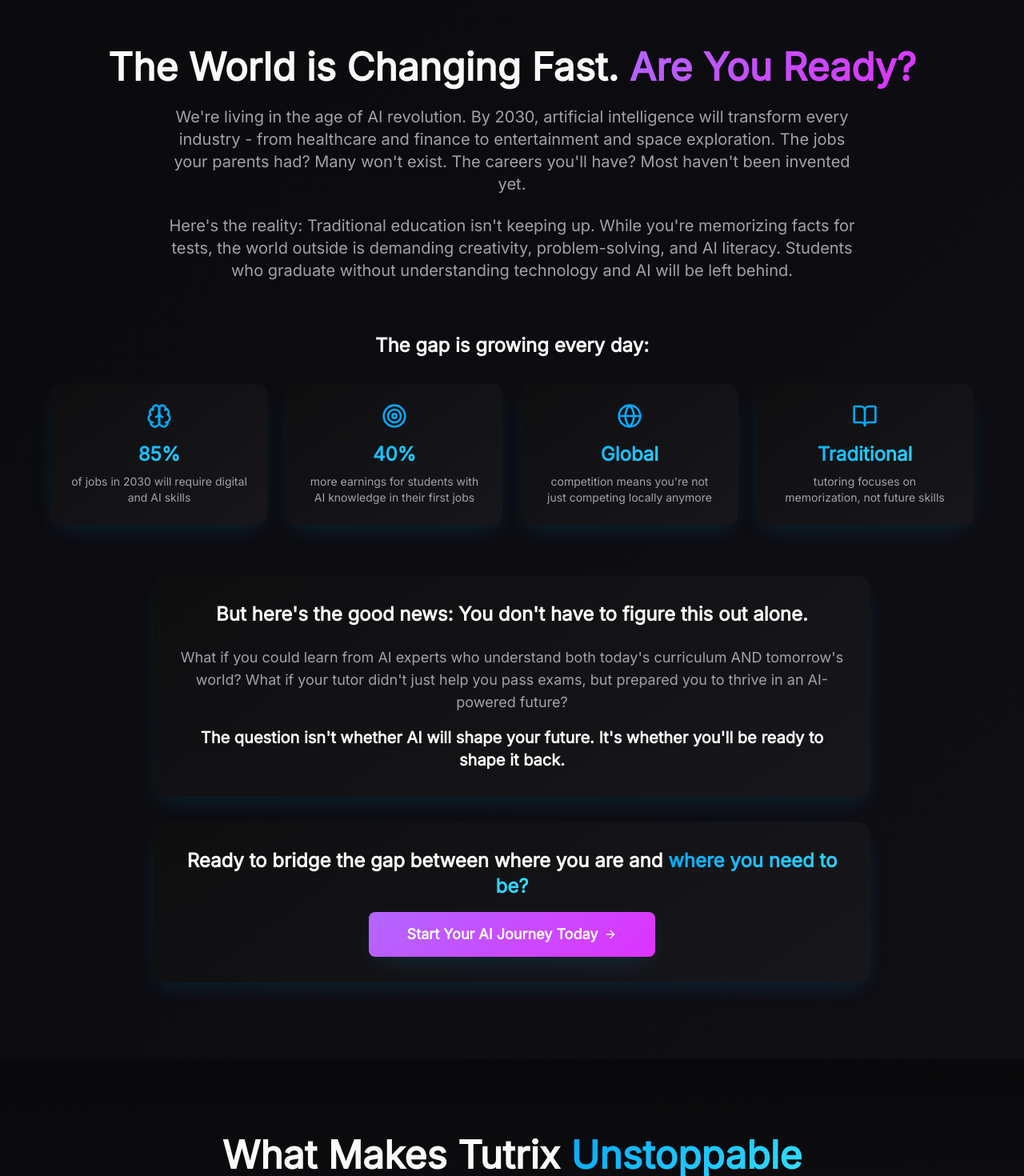
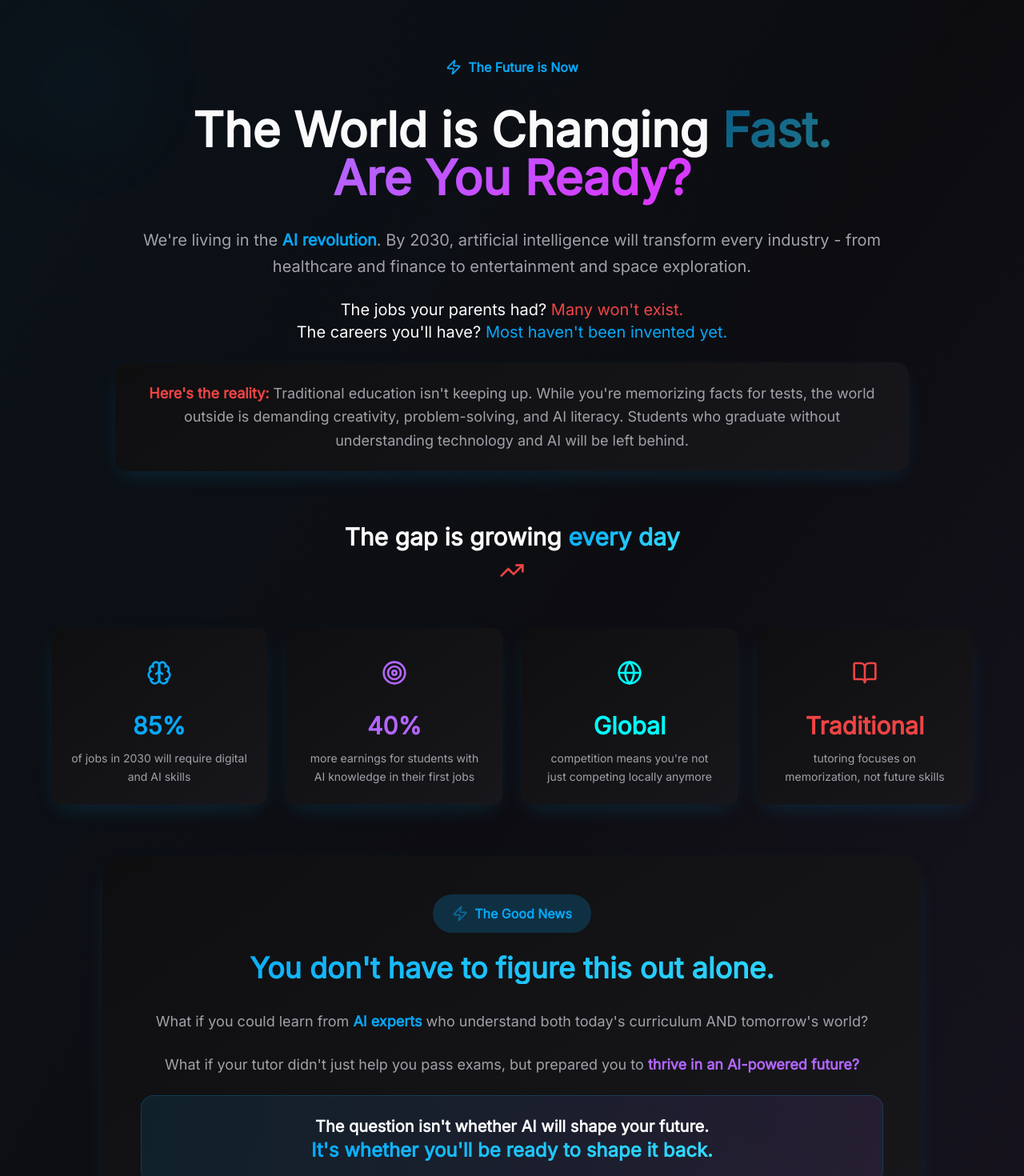
Before and after one commit to tutrixacademy-debug/tutrix-ai-superpowers, a React (Vite) app: page / in a window 1280 px wide. Shown: the part 900-2370 px from the top of the page at 80% size. Built offline with nearby package versions, Linux system fonts and the light colour scheme.

Commit message:
Refactor second page

```diff
--- a/src/components/ProblemSolution.tsx
+++ b/src/components/ProblemSolution.tsx
@@ -1,86 +1,141 @@
 import { Button } from "@/components/ui/button";
-import { ArrowRight, Brain, Target, Globe, BookOpen } from "lucide-react";
+import { ArrowRight, Brain, Target, Globe, BookOpen, Zap, TrendingUp } from "lucide-react";
 
 const ProblemSolution = () => {
   return (
-    <section className="py-12 sm:py-16 lg:py-24 relative">
-      <div className="container mx-auto px-4 sm:px-6">
+    <section className="py-12 sm:py-16 lg:py-24 relative overflow-hidden">
+      {/* Background Elements */}
+      <div className="absolute inset-0 bg-gradient-to-br from-primary/5 via-transparent to-secondary/5"></div>
+      <div className="absolute top-20 left-10 w-32 h-32 bg-primary/10 rounded-full blur-3xl animate-pulse"></div>
+      <div className="absolute bottom-20 right-10 w-48 h-48 bg-secondary/10 rounded-full blur-3xl animate-pulse"></div>
+
+      <div className="container mx-auto px-4 sm:px-6 relative z-10">
 
         {/* Section Header */}
-        <div className="text-center mb-12 sm:mb-16">
-          <h2 className="text-3xl sm:text-4xl lg:text-5xl font-bold mb-4 sm:mb-6">
-            The World is Changing Fast.{" "}
+        <div className="text-center mb-12 sm:mb-16 animate-fade-in">
+          <div className="inline-flex items-center gap-2 bg-gradient-primary/20 text-primary px-6 py-3 rounded-full mb-6 animate-scale-in">
+            <Zap className="h-5 w-5" />
+            <span className="font-semibold">The Future is Now</span>
+          </div>
+          <h2 className="text-3xl sm:text-4xl lg:text-6xl font-bold mb-6 sm:mb-8 leading-tight">
+            The World is Changing{" "}
+            <span className="text-gradient-primary animate-pulse">Fast.</span>
+            <br />
             <span className="text-gradient-secondary">Are You Ready?</span>
           </h2>
-          <div className="space-y-6 text-lg sm:text-xl text-muted-foreground max-w-4xl mx-auto px-4">
-            <p>
-              We're living in the age of AI revolution. By 2030, artificial intelligence will transform every industry - from healthcare and finance to entertainment and space exploration. The jobs your parents had? Many won't exist. The careers you'll have? Most haven't been invented yet.
+          <div className="space-y-6 text-lg sm:text-xl max-w-5xl mx-auto px-4">
+            <p className="text-muted-foreground leading-relaxed animate-fade-in" style={{animationDelay: '0.2s'}}>
+              We're living in the <span className="font-semibold text-primary">AI revolution</span>. By 2030, artificial intelligence will transform every industry - from healthcare and finance to entertainment and space exploration.
             </p>
-            <p>
-              Here's the reality: Traditional education isn't keeping up. While you're memorizing facts for tests, the world outside is demanding creativity, problem-solving, and AI literacy. Students who graduate without understanding technology and AI will be left behind.
+            <p className="text-foreground font-medium text-xl animate-fade-in" style={{animationDelay: '0.4s'}}>
+              The jobs your parents had? <span className="text-destructive">Many won't exist.</span><br />
+              The careers you'll have? <span className="text-primary">Most haven't been invented yet.</span>
             </p>
+            <div className="bg-gradient-card p-6 rounded-2xl shadow-card animate-fade-in glow-on-hover" style={{animationDelay: '0.6s'}}>
+              <p className="text-lg text-muted-foreground leading-relaxed">
+                <span className="text-destructive font-semibold">Here's the reality:</span> Traditional education isn't keeping up. While you're memorizing facts for tests, the world outside is demanding creativity, problem-solving, and AI literacy. Students who graduate without understanding technology and AI will be left behind.
+              </p>
+            </div>
           </div>
         </div>
 
         {/* Statistics Grid */}
-        <div className="mb-16">
-          <h3 className="text-2xl font-bold text-center mb-8">The gap is growing every day:</h3>
+        <div className="mb-16 animate-fade-in" style={{animationDelay: '0.8s'}}>
+          <div className="text-center mb-12">
+            <h3 className="text-2xl sm:text-3xl font-bold mb-4">
+              The gap is growing{" "}
+              <span className="text-gradient-primary">every day</span>
+            </h3>
+            <TrendingUp className="h-8 w-8 text-destructive mx-auto animate-bounce" />
+          </div>
           <div className="grid sm:grid-cols-2 lg:grid-cols-4 gap-6 max-w-6xl mx-auto">
             {[
               {
                 icon: Brain,
                 stat: "85%",
-                description: "of jobs in 2030 will require digital and AI skills"
+                description: "of jobs in 2030 will require digital and AI skills",
+                color: "text-primary",
+                delay: "0s"
               },
               {
                 icon: Target,
                 stat: "40%",
-                description: "more earnings for students with AI knowledge in their first jobs"
+                description: "more earnings for students with AI knowledge in their first jobs",
+                color: "text-secondary",
+                delay: "0.1s"
               },
               {
                 icon: Globe,
                 stat: "Global",
-                description: "competition means you're not just competing locally anymore"
+                description: "competition means you're not just competing locally anymore",
+                color: "text-accent",
+                delay: "0.2s"
               },
               {
                 icon: BookOpen,
                 stat: "Traditional",
-                description: "tutoring focuses on memorization, not future skills"
+                description: "tutoring focuses on memorization, not future skills",
+                color: "text-destructive",
+                delay: "0.3s"
               }
             ].map((item, index) => (
-              <div key={index} className="bg-gradient-card p-6 rounded-xl shadow-card text-center glow-on-hover">
-                <item.icon className="h-8 w-8 text-primary mx-auto mb-4" />
-                <div className="text-2xl font-bold text-gradient-primary mb-2">{item.stat}</div>
-                <p className="text-sm text-muted-foreground">{item.description}</p>
+              <div
+                key={index}
+                className="bg-gradient-card p-6 rounded-xl shadow-card text-center glow-on-hover hover-scale animate-fade-in group cursor-pointer"
+                style={{animationDelay: item.delay}}
+              >
+                <div className="bg-gradient-primary/10 w-16 h-16 rounded-full flex items-center justify-center mx-auto mb-4 group-hover:scale-110 transition-transform">
+                  <item.icon className={`h-8 w-8 ${item.color} group-hover:animate-pulse`} />
+                </div>
+                <div className={`text-3xl font-bold mb-3 ${item.color}`}>{item.stat}</div>
+                <p className="text-sm text-muted-foreground leading-relaxed">{item.description}</p>
               </div>
             ))}
           </div>
         </div>
 
         {/* Solution Content */}
-        <div className="max-w-4xl mx-auto text-center space-y-8">
-          <div className="bg-gradient-card p-8 rounded-2xl shadow-card">
-            <h3 className="text-2xl font-bold mb-6">But here's the good news: You don't have to figure this out alone.</h3>
-            <div className="space-y-4 text-lg text-muted-foreground">
-              <p>
-                What if you could learn from AI experts who understand both today's curriculum AND tomorrow's world? What if your tutor didn't just help you pass exams, but prepared you to thrive in an AI-powered future?
+        <div className="max-w-5xl mx-auto space-y-8">
+          <div className="bg-gradient-card p-8 sm:p-12 rounded-3xl shadow-card glow-on-hover animate-fade-in" style={{animationDelay: '1s'}}>
+            <div className="text-center mb-8">
+              <div className="inline-flex items-center gap-2 bg-primary/20 text-primary px-6 py-3 rounded-full mb-6">
+                <Zap className="h-5 w-5 animate-pulse" />
+                <span className="font-semibold">The Good News</span>
+              </div>
+              <h3 className="text-3xl sm:text-4xl font-bold mb-6 text-gradient-primary">
+                You don't have to figure this out alone.
+              </h3>
+            </div>
+            <div className="space-y-6 text-lg text-center">
+              <p className="text-muted-foreground leading-relaxed">
+                What if you could learn from <span className="font-semibold text-primary">AI experts</span> who understand both today's curriculum AND tomorrow's world?
               </p>
-              <p className="text-xl font-semibold text-foreground">
-                The question isn't whether AI will shape your future. It's whether you'll be ready to shape it back.
+              <p className="text-muted-foreground leading-relaxed">
+                What if your tutor didn't just help you pass exams, but prepared you to <span className="font-semibold text-secondary">thrive in an AI-powered future?</span>
               </p>
+              <div className="bg-gradient-to-r from-primary/10 to-secondary/10 p-6 rounded-2xl border border-primary/20">
+                <p className="text-xl font-bold text-foreground">
+                  The question isn't whether AI will shape your future.<br />
+                  <span className="text-gradient-primary text-2xl">It's whether you'll be ready to shape it back.</span>
+                </p>
+              </div>
             </div>
           </div>
 
           {/* CTA */}
-          <div className="bg-gradient-card p-8 rounded-2xl shadow-card">
-            <h3 className="text-2xl font-bold mb-4">
-              Ready to bridge the gap between where you are and{" "}
+          <div className="bg-gradient-to-br from-primary/20 via-secondary/10 to-accent/20 p-8 sm:p-12 rounded-3xl shadow-card text-center animate-fade-in glow-on-hover" style={{animationDelay: '1.2s'}}>
+            <h3 className="text-3xl sm:text-4xl font-bold mb-6 leading-tight">
+              Ready to bridge the gap between<br />
+              <span className="text-muted-foreground">where you are</span> and{" "}
               <span className="text-gradient-primary">where you need to be?</span>
             </h3>
-            <Button variant="cta" size="xl" className="group">
+            <Button variant="cta" size="xl" className="group text-lg px-8 py-4 hover-scale">
               Start Your AI Journey Today
-              <ArrowRight className="h-5 w-5 transition-transform group-hover:translate-x-1" />
+              <ArrowRight className="h-6 w-6 transition-transform group-hover:translate-x-1" />
             </Button>
+            <p className="text-sm text-muted-foreground mt-4 opacity-80">
+              Join thousands of students already preparing for tomorrow
+            </p>
           </div>
         </div>
 
```
